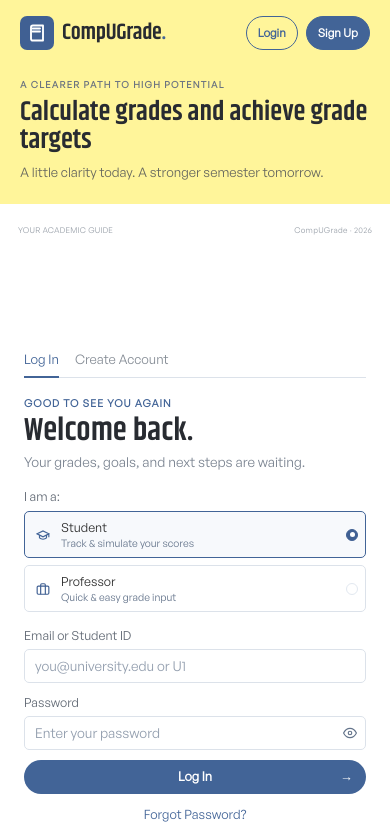
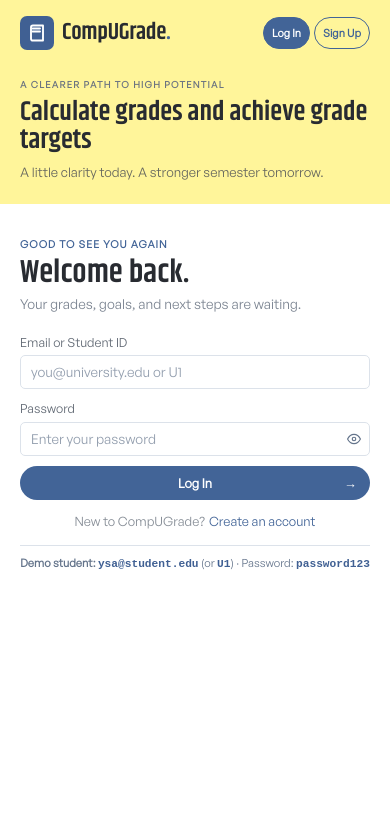
Before and after one commit to UIC-CCS-WEB-DEVELOPMENT-2026-2027/grade-compute, a React (Vite) app: page / in a window 390 px wide. Shown: the top 837 px of the page. Built offline with nearby package versions, Linux system fonts and the light colour scheme.

Commit message:
I updated the mobile view UI and UX and also I for professor login and account creation

```diff
--- a/src/pages/auth/LoginRegister.jsx
+++ b/src/pages/auth/LoginRegister.jsx
@@ -35,7 +35,7 @@ const buildStudentEmail = (value) => {
 
 const isValidEmail = (value) => /^[^\s@]+@[^\s@]+\.[^\s@]+$/.test(value);
 
-const getNextStudentId = (users = []) => {
+const getNextUserId = (users = []) => {
   const latestId = users
     .filter((user) => /^U\d+$/i.test(String(user?.id || '')))
     .reduce((max, user) => {
@@ -52,7 +52,8 @@ export default function LoginRegister() {
 
   // Form states
   const [activeTab, setActiveTab] = useState('login'); // 'login' | 'register'
-  const [selectedRole, setSelectedRole] = useState('student'); // 'student' | 'professor'
+  const [registrationRole, setRegistrationRole] = useState('student'); // 'student' | 'professor'
+  const [fullName, setFullName] = useState('');
   const [identifier, setIdentifier] = useState('');
   const [password, setPassword] = useState('');
   const [showPassword, setShowPassword] = useState(false);
@@ -62,17 +63,14 @@ export default function LoginRegister() {
 
   const changeAuthMode = (mode) => {
     setActiveTab(mode);
-    setSelectedRole('student');
+    setRegistrationRole('student');
+    setFullName('');
     setIdentifier('');
     setPassword('');
     setShowPassword(false);
     setErrorMessage('');
     setFieldErrors({});
-    setInfoMessage(
-      mode === 'register'
-        ? 'Create a student account with your email and a password.'
-        : ''
-    );
+    setInfoMessage('');
     formPanelRef.current?.scrollIntoView({
       behavior: window.matchMedia('(prefers-reduced-motion: reduce)').matches ? 'auto' : 'smooth',
       block: 'start',
@@ -87,16 +85,15 @@ export default function LoginRegister() {
     }
   };
 
-  // Handle Role Selection
-  const handleRoleChange = (role) => {
-    setSelectedRole(role);
+  const handleRegistrationRoleChange = (role) => {
+    setRegistrationRole(role);
     setErrorMessage('');
     setFieldErrors({});
-    if (role === 'professor') {
-      setInfoMessage('Notice: Professor Workspace is scheduled for Phase 2. To test the Phase 1 MVP, select Student.');
-    } else {
-      setInfoMessage('');
-    }
+    setInfoMessage(
+      role === 'professor'
+        ? 'Professor accounts can be created, but the Professor Workspace is not available in this build yet.'
+        : ''
+    );
   };
 
   // Handle Submission (login/register)
@@ -106,11 +103,6 @@ export default function LoginRegister() {
     setInfoMessage('');
     setFieldErrors({});
 
-    if (selectedRole === 'professor') {
-      setErrorMessage('The Professor Workspace is locked for the Phase 1 MVP. Please log in as a Student.');
-      return;
-    }
-
     const invalidFields = {};
 
     if (!identifier.trim()) {
@@ -121,6 +113,10 @@ export default function LoginRegister() {
 
     if (!password.trim()) {
       invalidFields.password = true;
+    }
+
+    if (activeTab === 'register' && registrationRole === 'professor' && !fullName.trim()) {
+      invalidFields.fullName = true;
     }
 
     if (Object.keys(invalidFields).length > 0) {
@@ -148,8 +144,7 @@ export default function LoginRegister() {
       const normalizedIdentifier = identifier.trim();
       const normalizedEmail = buildStudentEmail(normalizedIdentifier).toLowerCase();
       const existingUser = users.find(
-        (user) =>
-          String(user?.email || '').trim().toLowerCase() === normalizedEmail
+        (user) => String(user?.email || '').trim().toLowerCase() === normalizedEmail
       );
 
       if (existingUser) {
@@ -159,12 +154,12 @@ export default function LoginRegister() {
       }
 
       const newUser = {
-        id: getNextStudentId(users),
-        role: 'student',
-        name: buildDisplayName(normalizedIdentifier),
-        programSection: 'New Student',
+        id: getNextUserId(users),
+        role: registrationRole,
+        name: registrationRole === 'professor' ? fullName.trim() : buildDisplayName(normalizedIdentifier),
         email: normalizedEmail,
         password,
+        ...(registrationRole === 'student' ? { programSection: 'New Student' } : {}),
       };
 
       const updatedDb = {
@@ -176,6 +171,14 @@ export default function LoginRegister() {
         saveDb(updatedDb);
       } catch {
         setErrorMessage('Your account could not be saved to this browser. Check that browser storage is enabled and try again.');
+        return;
+      }
+
+      if (newUser.role === 'professor') {
+        setFullName('');
+        setIdentifier('');
+        setPassword('');
+        setInfoMessage('Professor account created. The Professor Workspace is not available in this build yet.');
         return;
       }
 
@@ -192,23 +195,32 @@ export default function LoginRegister() {
       return;
     }
 
-    // Match by ID or Email (case-insensitive)
+    // Resolve the account and its role from the saved database.
     const matchedUser = users.find(
       (u) =>
         (String(u?.id || '').toLowerCase() === identifier.trim().toLowerCase() ||
-          String(u?.email || '').toLowerCase() === identifier.trim().toLowerCase()) &&
-        u?.role === 'student'
+          String(u?.email || '').trim().toLowerCase() === identifier.trim().toLowerCase())
     );
 
     if (!matchedUser) {
       setFieldErrors({ identifier: true });
-      setErrorMessage('No student account found with this email or ID. (Try demo: ysa@student.edu or U1)');
+      setErrorMessage('No account found with this email or ID. Check your details and try again.');
       return;
     }
 
     if (matchedUser.password !== password) {
       setFieldErrors({ password: true });
       setErrorMessage('Incorrect password. (Demo password: password123)');
+      return;
+    }
+
+    if (matchedUser.role === 'professor') {
+      setInfoMessage('Your professor account is verified, but the Professor Workspace is not available in this build yet.');
+      return;
+    }
+
+    if (matchedUser.role !== 'student') {
+      setErrorMessage('This account type does not have an available workspace.');
       return;
     }
 
@@ -1304,28 +1316,29 @@ export default function LoginRegister() {
 
           .login-page-wrapper .login-brand-name {
             margin-right: auto;
-            font-size: 1.4rem;
+            font-size: clamp(1.25rem, 6vw, 1.5rem);
           }
 
           .login-page-wrapper .mobile-auth-actions {
             display: flex;
             align-items: center;
-            gap: 8px;
+            gap: 4px;
           }
 
           .login-page-wrapper .mobile-auth-action {
-            min-height: 34px;
-            padding: 7px 11px;
+            min-height: 32px;
+            padding: 6px 8px;
             border: 1px solid var(--auth-blue);
             border-radius: 18px;
             background: transparent;
             color: var(--auth-blue);
-            font-size: 0.72rem;
+            font-size: 0.68rem;
             font-weight: 600;
             white-space: nowrap;
-          }
-
-          .login-page-wrapper .mobile-auth-action.primary {
+            flex: 0 0 auto;
+          }
+
+          .login-page-wrapper .mobile-auth-action[aria-pressed="true"] {
             background: var(--auth-blue);
             color: #fff;
           }
@@ -1361,18 +1374,25 @@ export default function LoginRegister() {
           .login-page-wrapper .login-form-panel {
             flex: none;
             height: auto;
-            min-height: 100vh;
-            padding: 70px 24px 58px;
+            min-height: 0;
+            padding: 32px 20px 40px;
+            justify-content: flex-start;
             overflow: visible;
           }
 
           .login-page-wrapper .login-form-container {
             width: 100%;
             max-width: 420px;
-          }
-
-          .login-page-wrapper .login-tab-btn {
-            font-size: 0.82rem;
+            margin: 0 auto;
+          }
+
+          .login-page-wrapper .login-form-meta,
+          .login-page-wrapper .login-form-footer {
+            display: none;
+          }
+
+          .login-page-wrapper .login-tab-switcher {
+            display: none;
           }
 
           .login-page-wrapper .login-form-overline {
@@ -1441,13 +1461,15 @@ export default function LoginRegister() {
             <button
               type="button"
               className="mobile-auth-action"
+              aria-pressed={activeTab === 'login'}
               onClick={() => changeAuthMode('login')}
             >
-              Login
+              Log In
             </button>
             <button
               type="button"
-              className="mobile-auth-action primary"
+              className="mobile-auth-action"
+              aria-pressed={activeTab === 'register'}
               onClick={() => changeAuthMode('register')}
             >
               Sign Up
@@ -1577,14 +1599,18 @@ export default function LoginRegister() {
       {/* =========================================
           RIGHT FORM PANEL (White Background)
           ========================================= */}
-      <section ref={formPanelRef} className="login-form-panel" aria-label="Sign In Form">
+      <section
+        ref={formPanelRef}
+        className="login-form-panel"
+        aria-label={activeTab === 'login' ? 'Sign In Form' : 'Create Account Form'}
+      >
         <div className="login-form-meta">
           <span aria-hidden="true">YOUR ACADEMIC GUIDE</span>
           <span>CompUGrade · 2026</span>
         </div>
         <div className="login-form-container">
           {/* Top Switcher Tabs */}
-          <div className="login-tab-switcher" data-active={activeTab}>
+          <div className="login-tab-switcher">
             <button
               type="button"
               className={`login-tab-btn ${activeTab === 'login' ? 'active' : ''}`}
@@ -1615,16 +1641,15 @@ export default function LoginRegister() {
           </p>
 
           <form key={activeTab} onSubmit={handleSubmit} noValidate style={{ width: '100%' }}>
-            {/* Role Selector Cards */}
+            {activeTab === 'register' && (
               <div className="role-select-section">
-              <span className="role-select-label">I am a:</span>
+                <span className="role-select-label">Create account as:</span>
                 <div className="role-cards-grid">
-                {/* Student Option */}
                   <button
                     type="button"
-                  className={`role-card-btn ${selectedRole === 'student' ? 'selected' : ''}`}
-                  aria-pressed={selectedRole === 'student'}
-                  onClick={() => handleRoleChange('student')}
+                    className={`role-card-btn ${registrationRole === 'student' ? 'selected' : ''}`}
+                    aria-pressed={registrationRole === 'student'}
+                    onClick={() => handleRegistrationRoleChange('student')}
                   >
                     <div className="role-icon-box">
                       <svg width="18" height="18" viewBox="0 0 24 24" fill="none" stroke="currentColor" strokeWidth="2">
@@ -1637,16 +1662,15 @@ export default function LoginRegister() {
                       <span className="role-card-desc">Track &amp; simulate your scores</span>
                     </div>
                     <div className="role-radio-indicator">
-                    {selectedRole === 'student' && <div className="role-radio-dot"></div>}
+                      {registrationRole === 'student' && <div className="role-radio-dot"></div>}
                     </div>
                   </button>
 
-                {/* Professor Option */}
                   <button
                     type="button"
-                  className={`role-card-btn ${selectedRole === 'professor' ? 'selected' : ''}`}
-                  aria-pressed={selectedRole === 'professor'}
-                  onClick={() => handleRoleChange('professor')}
+                    className={`role-card-btn ${registrationRole === 'professor' ? 'selected' : ''}`}
+                    aria-pressed={registrationRole === 'professor'}
+                    onClick={() => handleRegistrationRoleChange('professor')}
                   >
                     <div className="role-icon-box">
                       <svg width="18" height="18" viewBox="0 0 24 24" fill="none" stroke="currentColor" strokeWidth="2">
@@ -1656,14 +1680,15 @@ export default function LoginRegister() {
                     </div>
                     <div className="role-card-info">
                       <span className="role-card-title">Professor</span>
-                    <span className="role-card-desc">Quick &amp; easy grade input</span>
+                      <span className="role-card-desc">For instructors and faculty</span>
                     </div>
                     <div className="role-radio-indicator">
-                    {selectedRole === 'professor' && <div className="role-radio-dot"></div>}
+                      {registrationRole === 'professor' && <div className="role-radio-dot"></div>}
                     </div>
                   </button>
                 </div>
               </div>
+            )}
 
             {/* Error & Info Alerts - Always render to reserve space, prevent layout shift */}
             <div className="login-alerts-container">
@@ -1674,6 +1699,26 @@ export default function LoginRegister() {
                 {infoMessage}
               </div>
             </div>
+
+            {activeTab === 'register' && registrationRole === 'professor' && (
+              <div className="login-form-group">
+                <label htmlFor="full-name-input" className="login-form-label">Full name</label>
+                <input
+                  id="full-name-input"
+                  type="text"
+                  className={`login-form-input ${fieldErrors.fullName ? 'invalid' : ''}`}
+                  placeholder="Your full name"
+                  value={fullName}
+                  onChange={(e) => {
+                    setFullName(e.target.value);
+                    clearFieldError('fullName');
+                  }}
+                  autoComplete="name"
+                  aria-invalid={Boolean(fieldErrors.fullName)}
+                  required
+                />
+              </div>
+            )}
 
             {/* Email / ID Field */}
             <div className="login-form-group">
@@ -1748,13 +1793,6 @@ export default function LoginRegister() {
 
           {/* Links & Helpers */}
           <div className="login-footer-links" key={`footer-links-${activeTab}`}>
-            <button
-              type="button"
-              className="login-link-btn"
-              onClick={() => alert('Demo Reset: Your student password is "password123".')}
-            >
-              Forgot Password?
-            </button>
             <div className="login-switch-prompt">
               {activeTab === 'login' ? (
                 <>
@@ -1782,10 +1820,11 @@ export default function LoginRegister() {
             </div>
           </div>
 
-          {/* Seed Account Helper for Smooth Testing */}
+          {activeTab === 'login' && (
             <div className="login-demo-helper">
               <strong>Demo student:</strong> <code>ysa@student.edu</code> (or <code>U1</code>) · Password: <code>password123</code>
             </div>
+          )}
         </div>
         <div className="login-form-footer" aria-hidden="true">
           <span>A clearer path. A stronger semester.</span>
```
Lines whose indentation alone changed are shown as unchanged.
